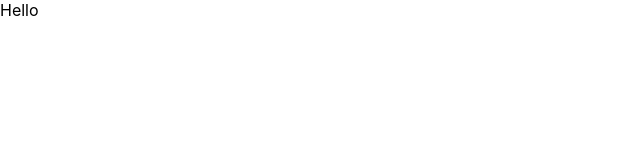
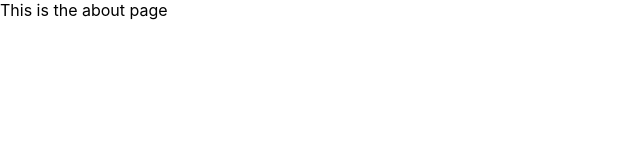
Before and after one commit to rubenbaskaran/OnlineShopReactApp, a React (Create React App) app: page /about in a window 1280 px wide. Shown: the top 160 px of the page, without its empty margins (0-640 px from the left). Built offline with nearby package versions, Linux system fonts and the light colour scheme.

Commit message:
added router for about page

```diff
--- a/package.json
+++ b/package.json
@@ -9,6 +9,7 @@
     "axios": "^0.19.2",
     "react": "^16.13.1",
     "react-dom": "^16.13.1",
+    "react-router-dom": "^5.1.2",
     "react-scripts": "3.4.1"
   },
   "scripts": {
--- a/src/components/App.js
+++ b/src/components/App.js
@@ -1,7 +1,15 @@
 import React from "react";
+import { Route, Switch } from "react-router-dom";
+import About from "./about";
 
 function App() {
-  return <div className="App">Hello</div>;
+  return (
+    <div>
+      <Switch>
+        <Route path="/about" component={About} />
+      </Switch>
+    </div>
+  );
 }
 
 export default App;
--- /dev/null
+++ b/src/components/about/index.js
@@ -0,0 +1,13 @@
+import React, { Component } from "react";
+
+class About extends Component {
+  constructor(props) {
+    super(props);
+    this.state = {};
+  }
+  render() {
+    return <div>This is the about page</div>;
+  }
+}
+
+export default About;
--- a/src/index.js
+++ b/src/index.js
@@ -5,11 +5,12 @@ import ReactDOM from "react-dom";
 import "./index.css";
 import App from "./components/App";
 import * as serviceWorker from "./serviceWorker";
+import { BrowserRouter } from "react-router-dom";
 
 ReactDOM.render(
-  <React.StrictMode>
+  <BrowserRouter>
     <App />
-  </React.StrictMode>,
+  </BrowserRouter>,
   document.getElementById("root")
 );
 
```
Also changed, not shown: 1 other file (tests, documents, lock files or other folders).
